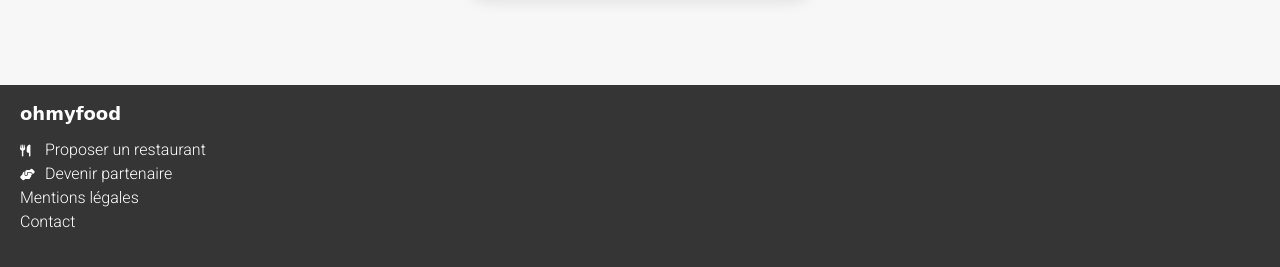
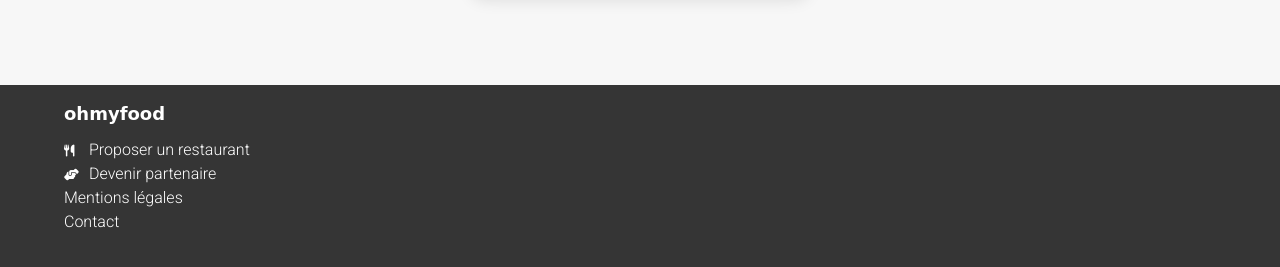
Before and after one commit to jeremy2105fr/Projet-4---Oh-my-food, a plain HTML site: page index.html in a window 1280 px wide. Shown: the part 1688-1955 px from the top of the page. Drawn offline with Linux system fonts and the light colour scheme; a web font is replaced by a local one.

Commit message:
Changes to be committed: 	modified:   style.css         - Moddification du padding-left de .mention en % au lieu de px

```diff
--- a/style.css
+++ b/style.css
@@ -284,7 +284,7 @@
 .mentions {
   display: flex;
   flex-direction: column;
-  margin-left: 20px;
+  margin-left: 5%;
 }
 .mentions a {
   margin-top: 5px;
```
